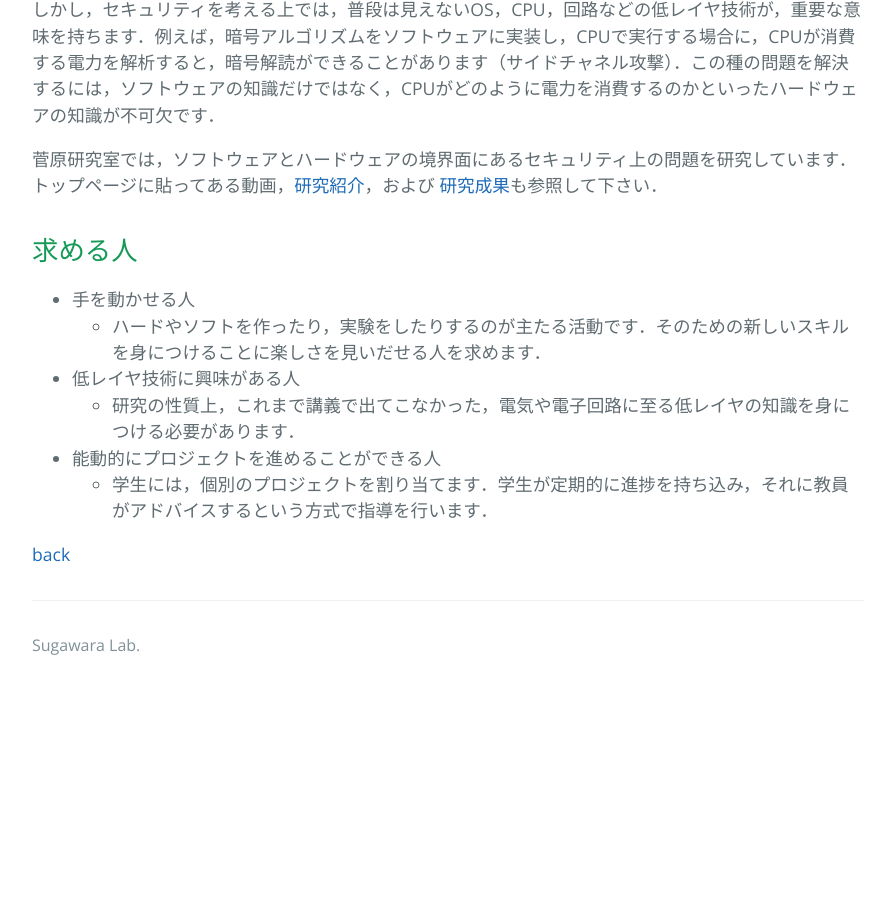
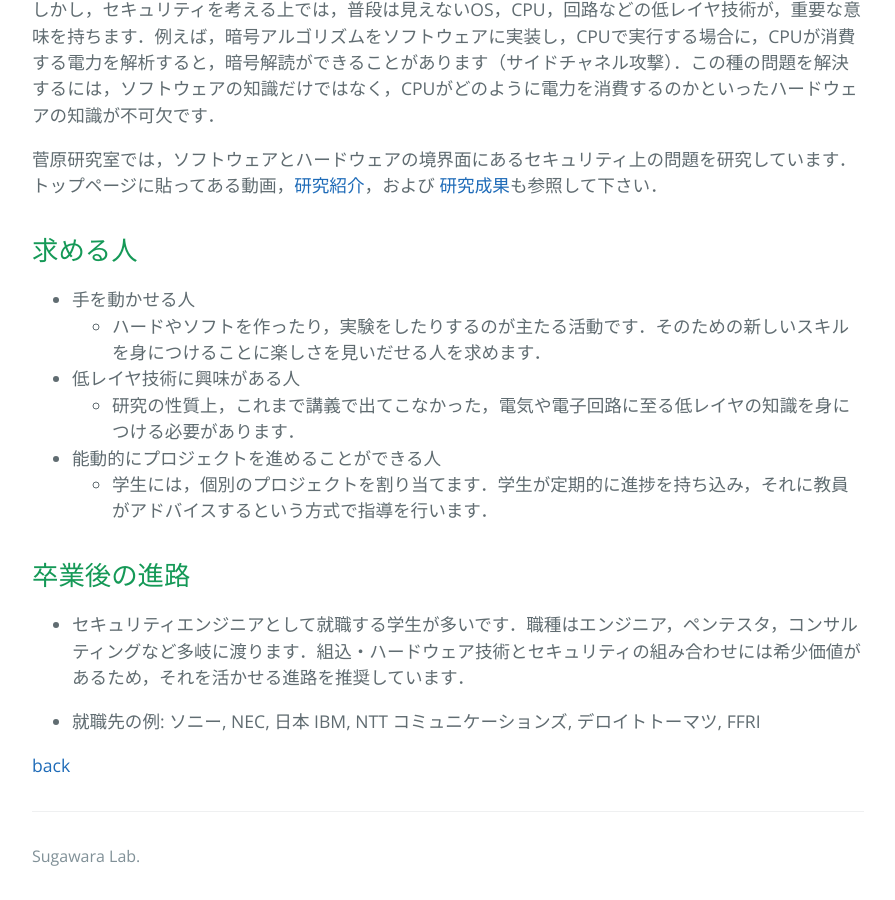
Before and after one commit to sugawara-bbbb/weblab, a Jekyll site: the page built from haizoku.md, in a window 1280 px wide and 900 px high, scrolled down 871 px. Shown: the whole window, without its empty margins (192-1087 px from the left). Built offline with Jekyll 4.4.1, drawn with Linux system fonts in a browser that asks for light colours; our own code applies the rules of GitHub Pages for plain Markdown files; before the commit the page ends 1560 px from its top, so only the background shows below that.

Commit message:
haizoku and project

```diff
--- a/haizoku.md
+++ b/haizoku.md
@@ -31,4 +31,10 @@ layout: default
 * 能動的にプロジェクトを進めることができる人
     * 学生には，個別のプロジェクトを割り当てます．学生が定期的に進捗を持ち込み，それに教員がアドバイスするという方式で指導を行います．
 
+## 卒業後の進路
+
+* セキュリティエンジニアとして就職する学生が多いです．職種はエンジニア，ペンテスタ，コンサルティングなど多岐に渡ります．組込・ハードウェア技術とセキュリティの組み合わせには希少価値があるため，それを活かせる進路を推奨しています．
+
+* 就職先の例: ソニー, NEC, 日本 IBM, NTT コミュニケーションズ, デロイトトーマツ, FFRI
+
 [back](./)
```
Also changed, not shown: project.md (+1 -1 lines).
